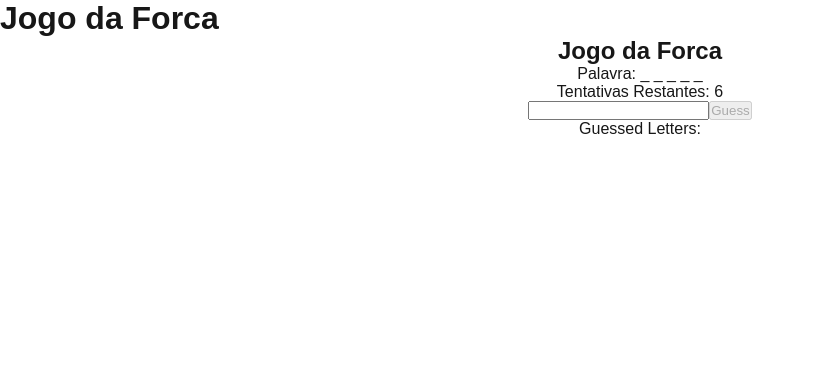
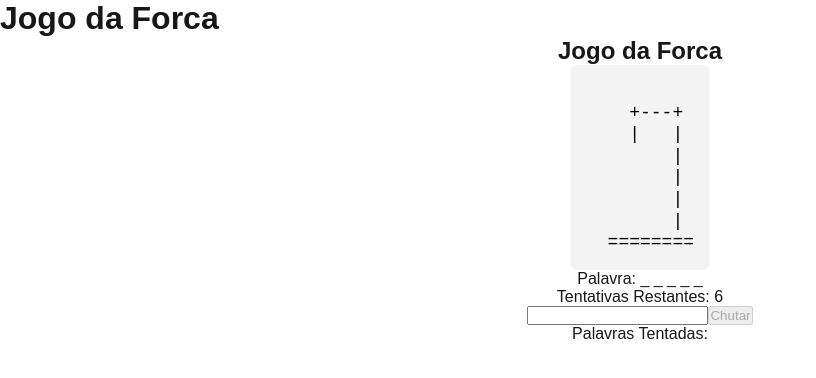
Before and after one commit to Henrilsm/Portfolio, a Next.js app in the folder portfolio/: page /forca in a window 1280 px wide. Shown: the top 378 px of the page, without its empty margins (0-816 px from the left). Built offline with nearby package versions, Linux system fonts and the light colour scheme.

Commit message:
Aprimorando e arrumando bugs jogo da forca

```diff
--- a/portfolio/app/globals.css
+++ b/portfolio/app/globals.css
@@ -40,3 +40,15 @@ a {
     color-scheme: dark;
   }
 }
+
+pre {
+  font-family: monospace;
+  font-size: 18px;
+  line-height: 1.2;
+  white-space: pre;
+  background-color: #f4f4f4;
+  padding: 16px;
+  border-radius: 8px;
+  display: inline-block;
+  color: black;
+}
--- a/portfolio/components/forca.js
+++ b/portfolio/components/forca.js
@@ -1,21 +1,88 @@
 "use client";
 
-import React, { useState } from "react";
+import React, { useState, useEffect } from "react";
 
 const WORDS = ["Messi", "Neymar", "Santa", "Sport", "Nautico"];
 
 function getRandomWord() {
   return WORDS[Math.floor(Math.random() * WORDS.length)];
 }
-
 const MAX_ATTEMPTS = 6;
 
+
+
+function renderHangman(attempts) {
+  const stages = [
+    `
+   +---+
+   |   |
+       |
+       |
+       |
+       |
+  ========`,
+    `
+   +---+
+   |   |
+  (_)  |
+       |
+       |
+       |
+  ========`,
+    `
+   +---+
+   |   |
+  (_)  |
+   |   |
+       |
+       |
+  ========`,
+    `
+   +---+
+   |   |
+  (_)  |
+  /|   |
+       |
+       |
+  ========`,
+    `
+   +---+
+   |   |
+  (_)  |
+  /|\\  |
+       |
+       |
+  ========`,
+    `
+   +---+
+   |   |
+  (_)  |
+  /|\\  |
+   /   |
+       |
+  ========`,
+    `
+   +---+
+   |   |
+  (_)  |
+  /|\\  |
+  / \\  |
+       |
+========`,
+  ];
+  return stages[attempts];
+}
+
 const Forca = () => {
-  const [word, setWord] = useState(getRandomWord());
+  const [word, setWord] = useState("");
   const [guessedLetters, setGuessedLetters] = useState([]);
   const [attempts, setAttempts] = useState(0);
   const [input, setInput] = useState("");
   const [gameOver, setGameOver] = useState(false);
+
+  useEffect(() => {
+    setWord(getRandomWord());
+  }, []);
 
   const maskedWord = word
     .split("")
@@ -35,15 +102,16 @@ const Forca = () => {
 
     setGuessedLetters([...guessedLetters, guess]);
 
-    if (!word.includes(guess)) {
+    if (!word.toLowerCase().includes(guess)) {
       const newAttempts = attempts + 1;
       setAttempts(newAttempts);
       if (newAttempts >= MAX_ATTEMPTS) setGameOver(true);
     } else if (
-         word
+     word
+      .toLowerCase()
       .split("")
-      .every((l) => guessedLetters.includes(l.toLowerCase()) || l.toLowerCase() === guess)
-    ) {
+      .every((l) => guessedLetters.includes(l) || l === guess)
+      ) {
       setGameOver(true);
     }
   };
@@ -59,6 +127,9 @@ const Forca = () => {
   return (
     <div style={{ textAlign: "center" }}>
       <h2>Jogo da Forca</h2>
+      <pre>
+        {renderHangman(attempts)}
+      </pre>
       <p>Palavra: {maskedWord}</p>
       <p>Tentativas Restantes: {MAX_ATTEMPTS - attempts}</p>
       <form onSubmit={handleGuess}>
@@ -70,18 +141,20 @@ const Forca = () => {
           onChange={(e) => setInput(e.target.value.replace(/[^a-zA-Z]/g, ""))}
         />
         <button type="submit" disabled={gameOver || !input}>
-          Guess
+          Chutar
         </button>
       </form>
-      <p>Guessed Letters: {guessedLetters.join(", ")}</p>
+      <p>Palavras Tentadas: {guessedLetters.join(", ")}</p>
       {gameOver && (
         <div>
           <h3>
-            {word.split("").every((l) => guessedLetters.includes(l))
+            {word
+              .split("")
+              .every((l) => guessedLetters.includes(l.toLowerCase()))
               ? "Parabéns! Você ganhou!"
               : `Você perdeu! A palavra era "${word}".`}
           </h3>
-          <button onClick={handleRestart}>Restart</button>
+          <button onClick={handleRestart}>Reiniciar</button>
         </div>
       )}
     </div>
```
